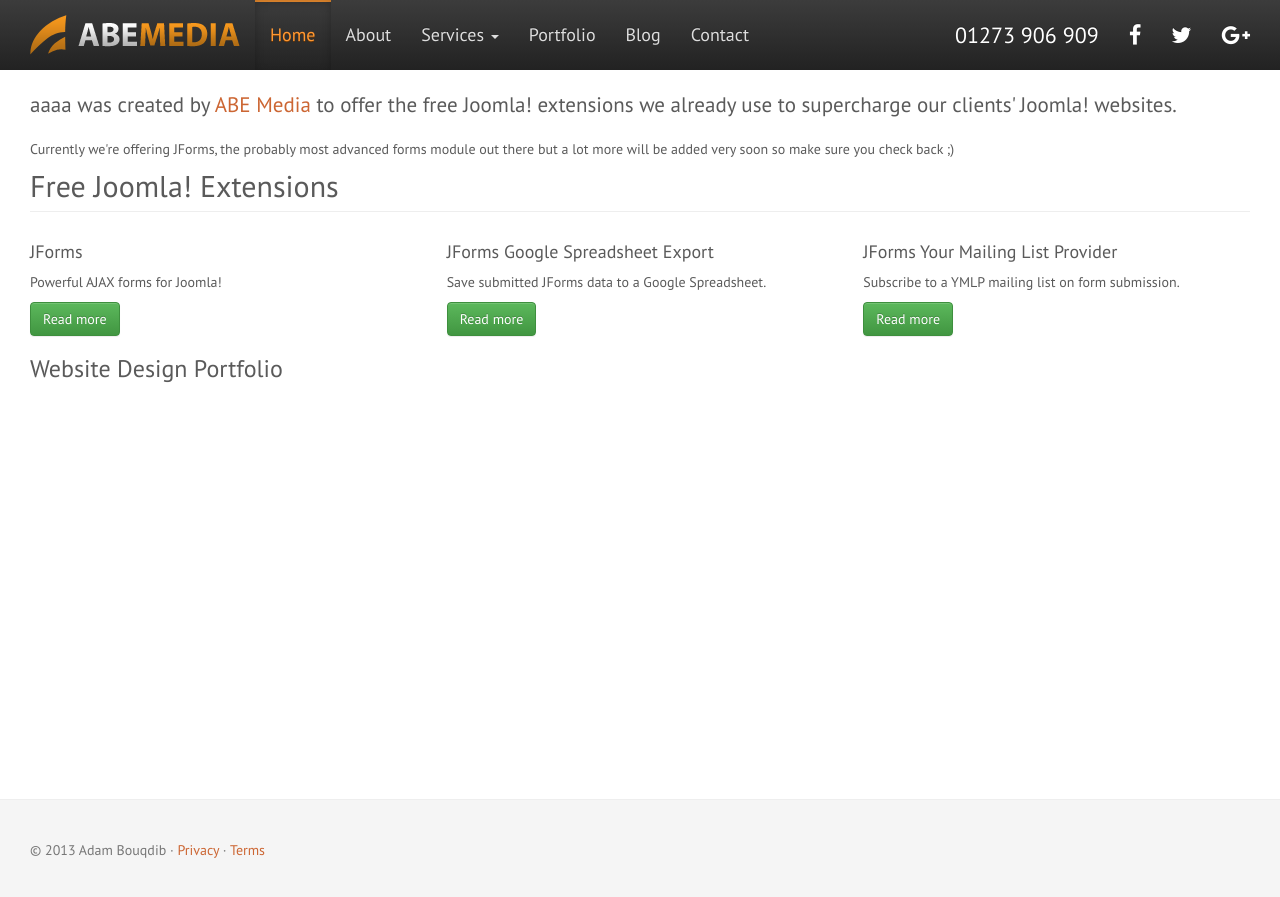
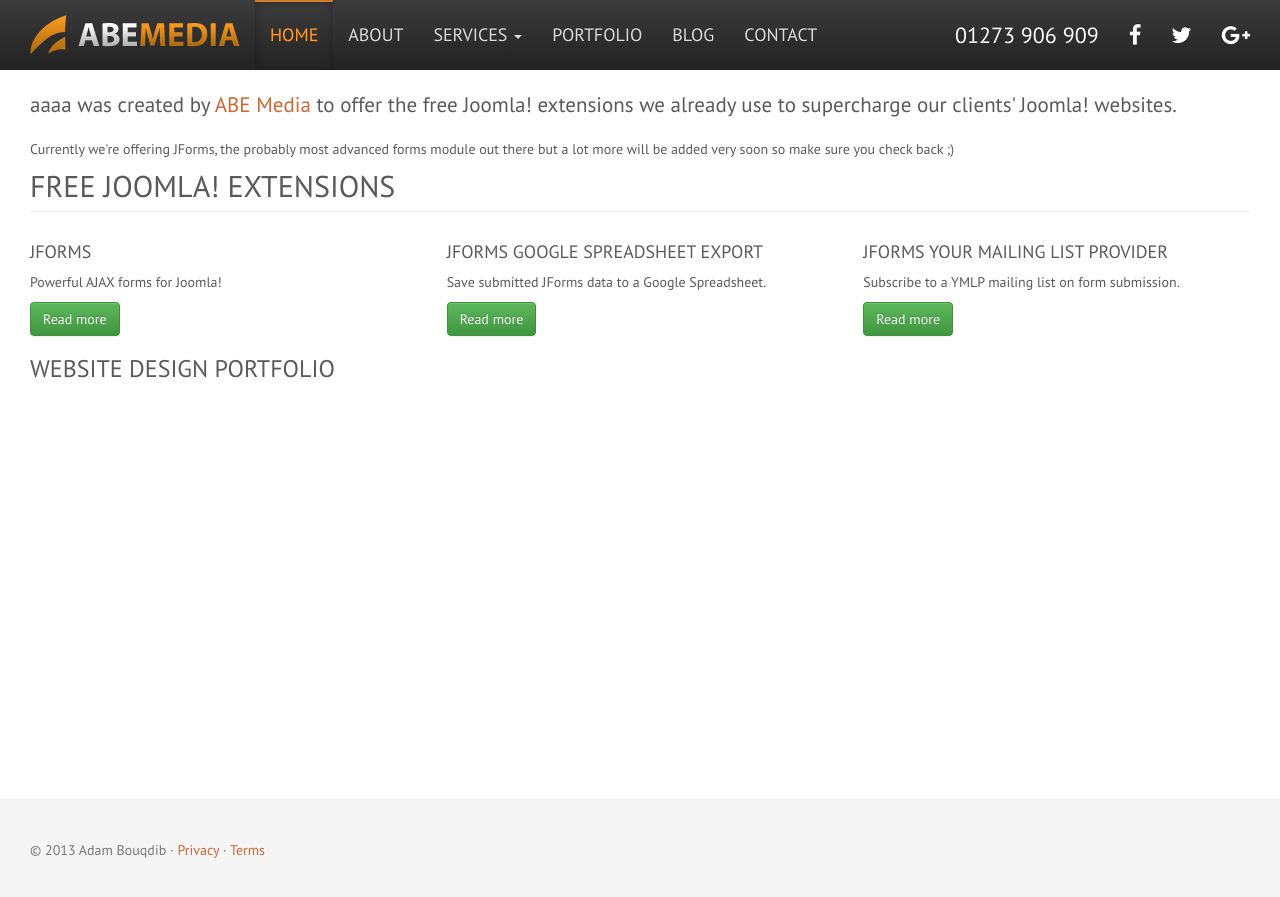
Before and after one commit to abemedia/abemedia.github.io, a Jekyll site: the page built from index.html, in a window 1280 px wide. Shown: the top 897 px of the page. Built offline with Jekyll 4.4.1, drawn with Linux system fonts in a browser that asks for light colours; nearby versions of some CDN libraries.

Commit message:
Update style.css

```diff
--- a/css/style.css
+++ b/css/style.css
@@ -24,15 +24,11 @@ a:hover {
 }
 h1, h2, h3, h4, h5, h6, .h1, .h2, .h3, .h4, .h5, .h6 {
 	font-family: "PT Sans","Helvetica Neue",Helvetica,Arial,sans-serif;
+	text-transform: uppercase;
 }
 .title {
 	color:#cc6633;
 	font-size:16px;
-}
-h3.title {
-	text-align: center;
-	font-size: 24px;
-	text-transform: uppercase;
 }
 .container {
 	width: 100%;
@@ -88,6 +84,7 @@ footer {
 	color:#ddd;
 	font-size: 18px;
 	background-size:100% 200%;
+	text-transform: uppercase;
 }
 .navbar .navbar-nav>li.active>a {
 	color:#FF9833;
```
